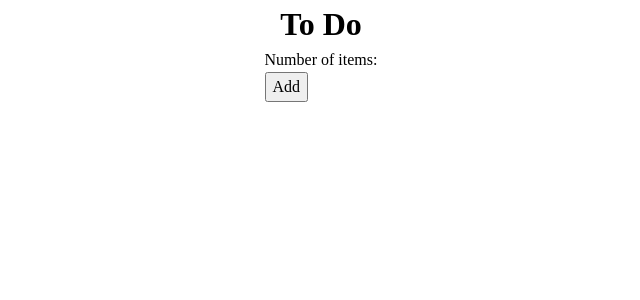
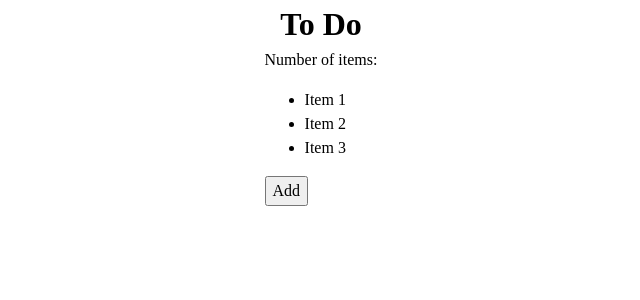
Before and after one commit to a-savva/To-Do-app-with-Hooks, a React (Vite) app: page / in a window 1280 px wide. Shown: the top 300 px of the page, without its empty margins (319-959 px from the left). Built offline with nearby package versions, Linux system fonts and the light colour scheme.

Commit message:
add data

```diff
--- a/src/App.jsx
+++ b/src/App.jsx
@@ -1,16 +1,32 @@
-import React from "react";
+import React, { useState, useEffect } from "react";
 
 import "./styles/reset.css";
 import "./styles/typography.css";
 import "./App.css";
 
-export default function App() {
+export default function App(props) {
+  const [items, setItems] = useState([]);
+
+  useEffect(() => {
+    setItems(props.data);
+  }, []);
+
+  const showListItems = () => {
+    return (
+      <ul>
+        {items.map((item) => (
+          <li key={item.id}>{item.content}</li>
+        ))}
+      </ul>
+    );
+  };
+
   return (
     <div className="todoapp">
       <h1 className="h1">To Do</h1>
       <div className="todos">
         <div className="todos__number-of-items">Number of items:</div>
-        <div className="todos_list"></div>
+        <div className="todos_list">{showListItems()}</div>
         <div className="todos_add-item-btn">
           <button>Add</button>
         </div>
--- /dev/null
+++ b/src/data.js
@@ -0,0 +1,17 @@
+export const data = [
+  {
+    id: "1",
+    content: "Item 1",
+    completed: false,
+  },
+  {
+    id: "2",
+    content: "Item 2",
+    completed: false,
+  },
+  {
+    id: "3",
+    content: "Item 3",
+    completed: true,
+  },
+];
--- a/src/main.jsx
+++ b/src/main.jsx
@@ -1,10 +1,11 @@
 import React from "react";
 import ReactDOM from "react-dom";
 import App from "./App";
+import { data } from "./data";
 
 ReactDOM.render(
   <React.StrictMode>
-    <App />
+    <App data={data} />
   </React.StrictMode>,
   document.getElementById("root")
 );
```
